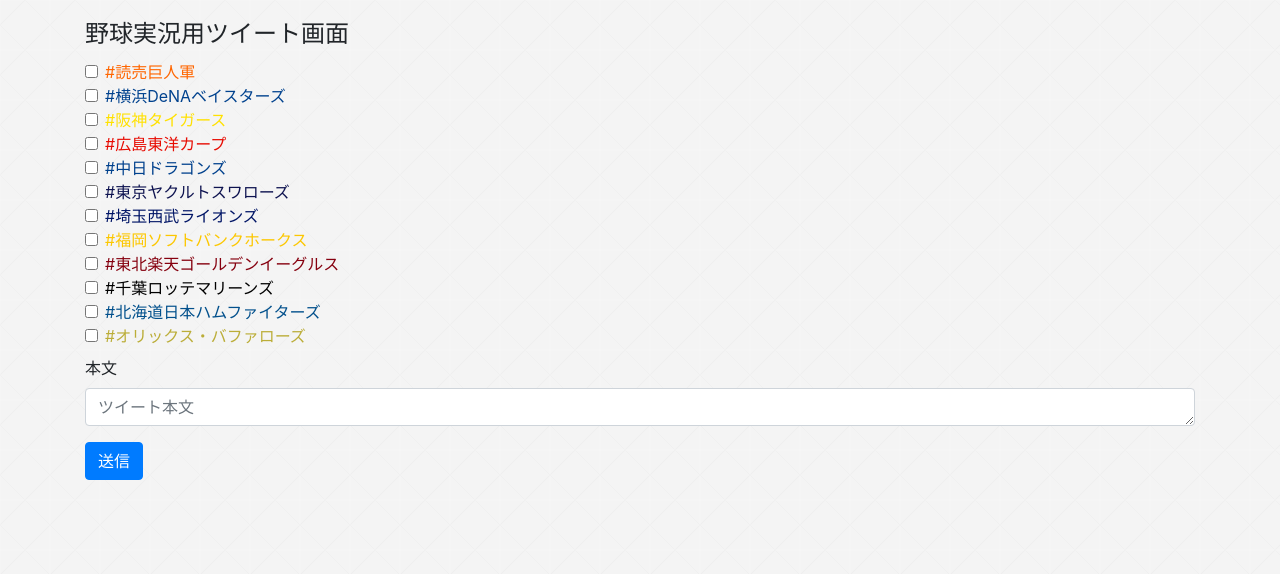
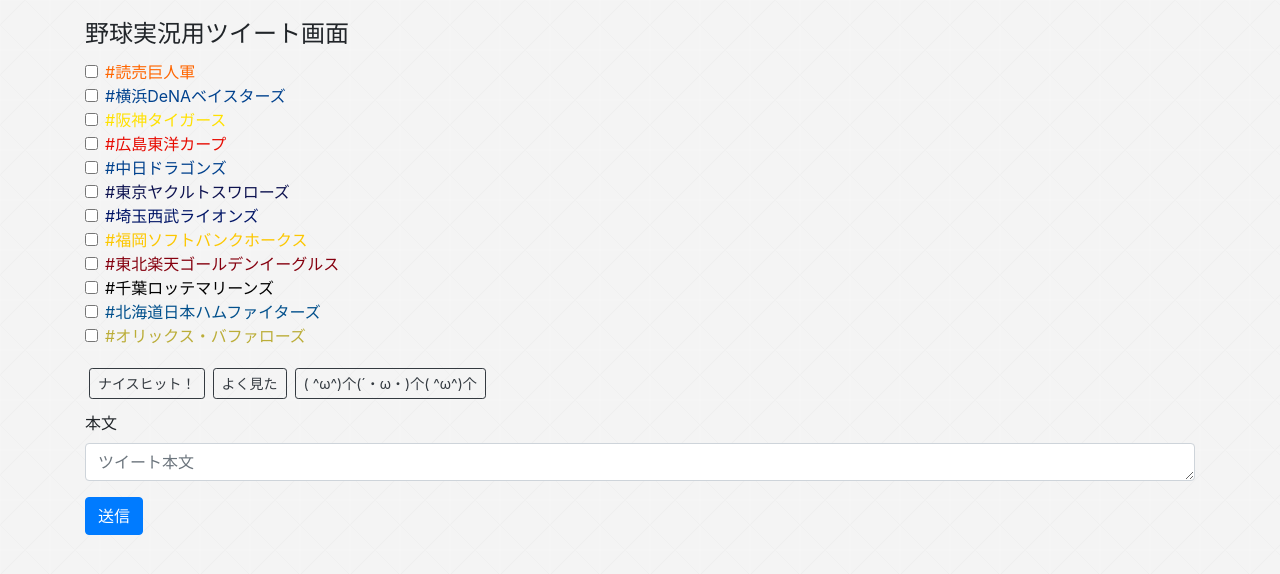
Before and after one commit to Ant2357/baseball-tweet, a Vue app: page / in a window 1280 px wide. Shown: the top 574 px of the page. Built offline with nearby package versions, Linux system fonts and the light colour scheme.

Commit message:
feat: メッセージボタン追加

```diff
--- a/src/App.vue
+++ b/src/App.vue
@@ -18,6 +18,16 @@
             class="form-check-label animated jackInTheBox"
             :class="teamColor(tagInfo.jpName)"
           >{{ tagInfo.jpName }}</label>
+        </div>
+
+        <div class="d-inline-flex mt-3">
+          <div v-for="templateMsg in templateMsgs" :key="templateMsg">
+            <button
+              type="button"
+              class="btn btn-sm btn-outline-dark m-1"
+              @click="addTemplateMsg(templateMsg)"
+            >{{ templateMsg }}</button>
+          </div>
         </div>
 
         <div class="form-group mt-2">
@@ -51,6 +61,7 @@
     return {
       tweet: "",
       checkedTags: [],
+      templateMsgs: ["ナイスヒット！", "よく見た", "( ^ω^)个(´・ω・)个( ^ω^)个"],
       tagInfo: tagInfo
     };
   },
@@ -79,13 +90,15 @@
         .reduce((acc, tagName) => acc.split(tagName).join(""), this.tweet.slice())
         .trim();
     },
+
     tagUpdate: function() {
-      // ツイート本文に記述するタグ一覧
-      const tags = this.checkedTags.slice().join("\n");
       // ツイート本文からハッシュタグを削除
       const msg = this.msgBody();
-
-      this.tweet = msg + "\n" + tags;
+      this.tweet = msg + "\n" + this.checkedTags.join("\n");
+    },
+    addTemplateMsg: function(addMsg) {
+      const msg = this.msgBody() + addMsg;
+      this.tweet = msg + "\n" + this.checkedTags.join("\n");
     }
   }
 };
```
Also changed, not shown: 5 other files (tests, documents, lock files or other folders).
